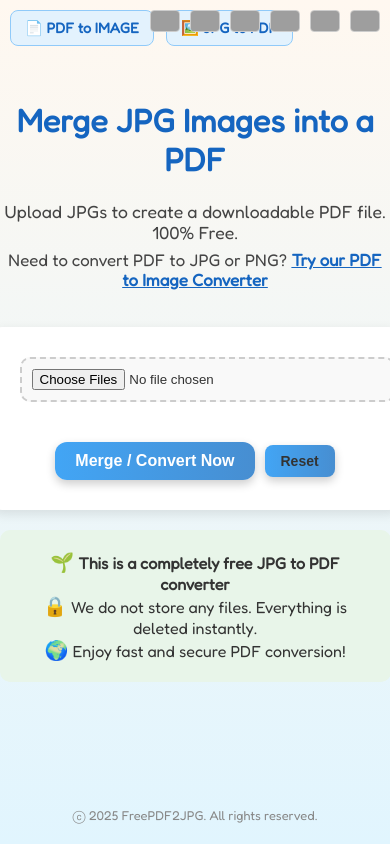
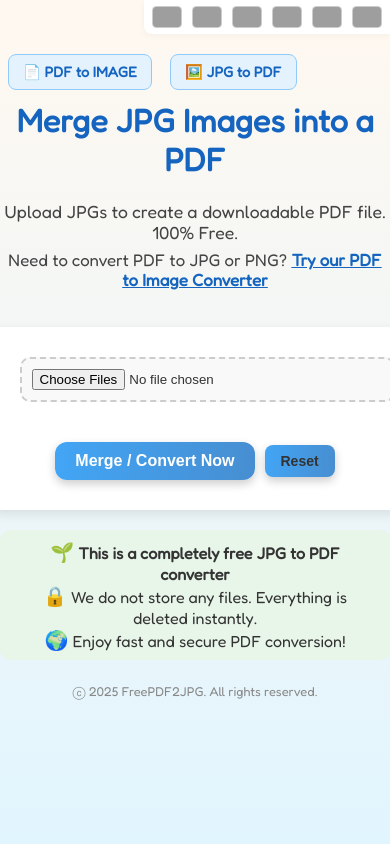
Before and after one commit to SuperB747/pdf2jpg-app, a Flask app: page /jpg-to-pdf in a window 390 px wide; the page is wider, and only the part inside the window is pictured. Run offline with Flask 3, Linux system fonts and the light colour scheme; grey boxes are pictures that could not be loaded.

Commit message:
Optimize for mobile app for both page

```diff
--- a/templates/index.html
+++ b/templates/index.html
@@ -60,7 +60,7 @@
       min-height: 100vh;
     }
     header {
-      margin-top: 0px;
+      margin-top: 85px;
       text-align: center;
     }
     h1 {
@@ -186,7 +186,7 @@
   </style>
 </head>
 <body>
-  <div style="margin-top: 45px; margin-bottom: 0px; display: flex; justify-content: center; gap: 10px; flex-wrap: wrap;">
+  <div style="position: fixed; top: 40px; left: 0; z-index: 1000; display: flex; gap: 10px; background: transparent; border-radius: 0 0 8px 0; padding: 6px 8px;">
     <a href="/" class="menu-button">📄 PDF to JPG</a>
     <a href="/jpg-to-pdf" class="menu-button">🖼️ JPG to PDF</a>
   </div>
@@ -198,6 +198,7 @@
     <img src="https://flagcdn.com/jp.svg" alt="日本語" title="日本語" data-lang="ja" onclick="setActiveLang(this, 'ja')">
     <img src="https://flagcdn.com/cn.svg" alt="中文" title="中文" data-lang="zh" onclick="setActiveLang(this, 'zh')">
   </div>
+
   <header>
     <h1 id="mainTitle">Free PDF to JPG/PNG Converter</h1>
     <p id="mainDesc">Convert your PDF files into high-quality JPG or PNG images. 100% Free.</p>
--- a/templates/jpg_to_pdf.html
+++ b/templates/jpg_to_pdf.html
@@ -41,9 +41,14 @@
     }
     nav {
       position: fixed;
-      top: 10px;
-      left: 10px;
+      top: 48px;
+      left: 0;
       z-index: 1000;
+      display: flex;
+      gap: 10px;
+      background: transparent;
+      border-radius: 0 0 8px 0;
+      padding: 6px 8px;
     }
     .menu-link {
       margin-right: 15px;
@@ -69,11 +74,15 @@
     }
     .lang-switcher {
       position: fixed;
-      top: 10px;
-      right: 10px;
+      top: 0;
+      right: 0;
       z-index: 1000;
       display: flex;
       gap: 10px;
+      background: rgba(255, 255, 255, 0.95);
+      border-radius: 0 0 0 8px;
+      padding: 6px 8px;
+      box-shadow: 0 2px 6px rgba(0, 0, 0, 0.04);
     }
     .lang-switcher img {
       width: 28px;
@@ -144,19 +153,19 @@
     }
     .info {
       text-align: center;
-      margin-bottom: 30px;
-      padding: 20px;
+      margin-bottom: 10px;
+      padding: 10px 20px 8px 20px;
       background: #e8f5e9;
       border-radius: 10px;
       max-width: 600px;
       width: 90%;
     }
     footer {
-      padding: 20px;
+      margin-top: 4px;
+      padding: 10px 20px;
       text-align: center;
       font-size: 0.8em;
       color: #888;
-      margin-top: auto;
     }
   </style>
 </head>
```
